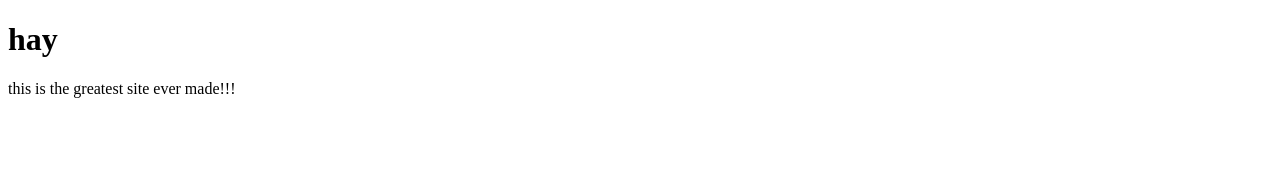
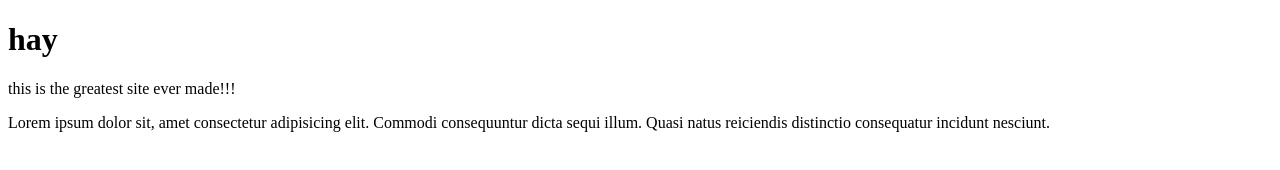
Before and after one commit to GabriellaPenev/branching, a plain HTML site: page git-branching-lesson/index.html in a window 1280 px wide. Drawn offline with Linux system fonts and the light colour scheme.

Commit message:
Added article to feature branch

```diff
--- a/git-branching-lesson/index.html
+++ b/git-branching-lesson/index.html
@@ -10,6 +10,8 @@
 
 	<h1>hay</h1>
 	<p>this is the greatest site ever made!!!</p>
-
+	<article class="featureBranch">
+		<p>Lorem ipsum dolor sit, amet consectetur adipisicing elit. Commodi consequuntur dicta sequi illum. Quasi natus reiciendis distinctio consequatur incidunt nesciunt.</p>
+	</article>
 </body>
 </html>
```
